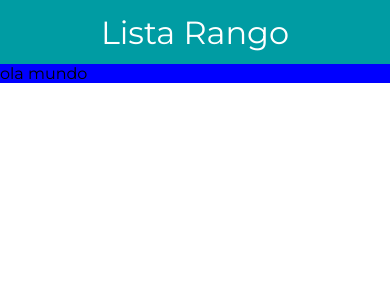
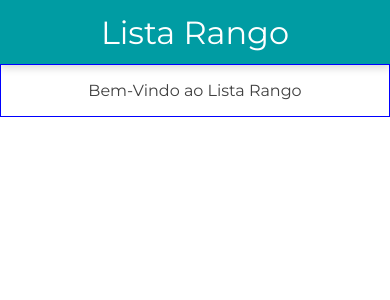
Before and after one commit to RicardoBaltazar/pipefy-em-react, a Next.js app in the folder app/: page / in a window 390 px wide. Shown: the top 300 px of the page. Built offline with nearby package versions, Linux system fonts and the light colour scheme.

Commit message:
adicionando titulo responsivo no header da página home

```diff
--- a/app/pages/index.js
+++ b/app/pages/index.js
@@ -4,7 +4,23 @@ import styled from 'styled-components';
 import Header from '../src/Components/Header';
 
 const Main = styled.main`
-  background-color: blue;
+  border: 1px solid blue;
+  display: flex;
+  flex-direction: column;
+  justify-content: center;
+  align-items: center;
+  width: 100vw;
+
+  p {
+    color: #404040;
+    font-size: 1.5rem;
+    margin: 1rem 0;
+    @media screen and (max-width: 600px) {
+      font-size: 1rem;
+    }
+  }
+
+
 `;
 
 export default function Home() {
@@ -12,7 +28,7 @@ export default function Home() {
     <div >
       <Header />
       <Main>
-        ola mundo
+        <p>Bem-Vindo ao Lista Rango</p>
       </Main>
     </div>
   )
```
